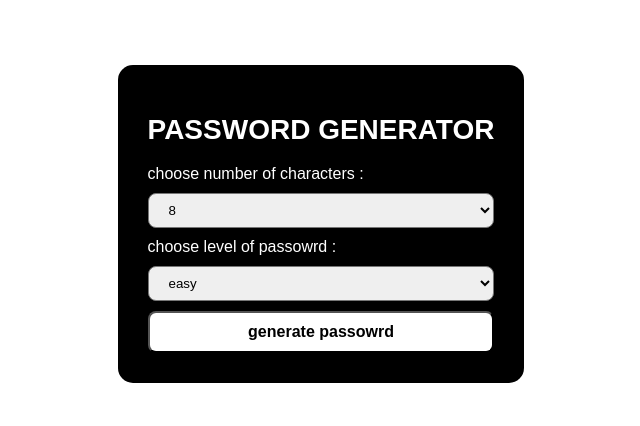
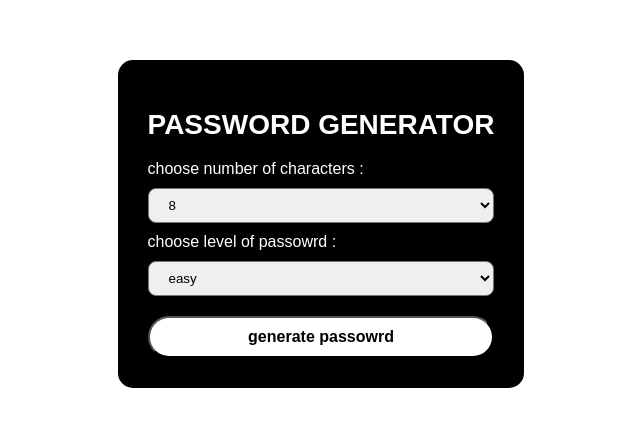
Before and after one commit to amine-omari/AI-Password, a Next.js app: page / in a window 1280 px wide. Shown: the part 184-610 px from the top of the page, without its empty margins (319-959 px from the left). Built offline with nearby package versions, Linux system fonts and the light colour scheme.

Commit message:
feat: add button hover style

```diff
--- a/styles/globals.css
+++ b/styles/globals.css
@@ -36,10 +36,17 @@ form select {
 }
 
 button {
+  margin-top: 10px;
   padding: 10px 20px;
   background-color: white;
-  border-radius: 8px;
+  border-radius: 120px;
   cursor: pointer;
   font-size: 16px;
   font-weight: 600;
+  transition-duration: 0.5s;
 }
+
+button:hover {
+  opacity: 0.85;
+  scale: 0.99;
+}
```
